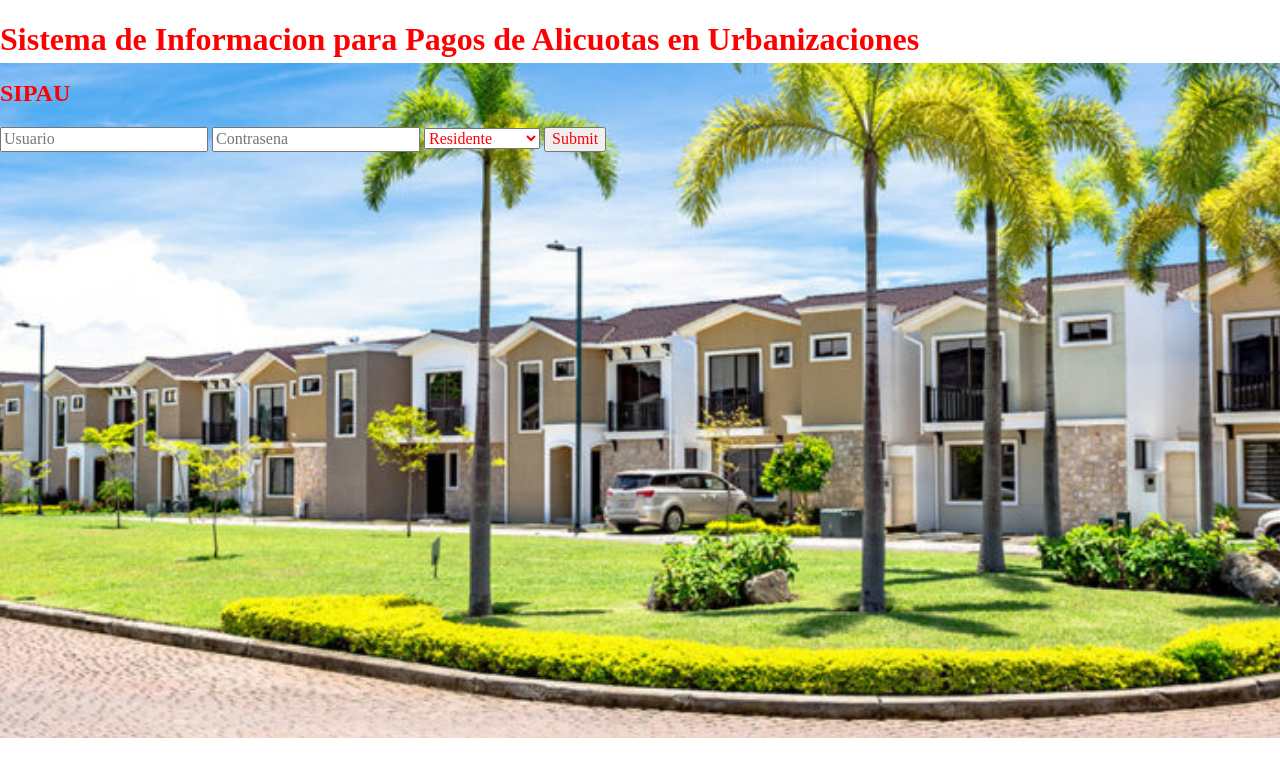
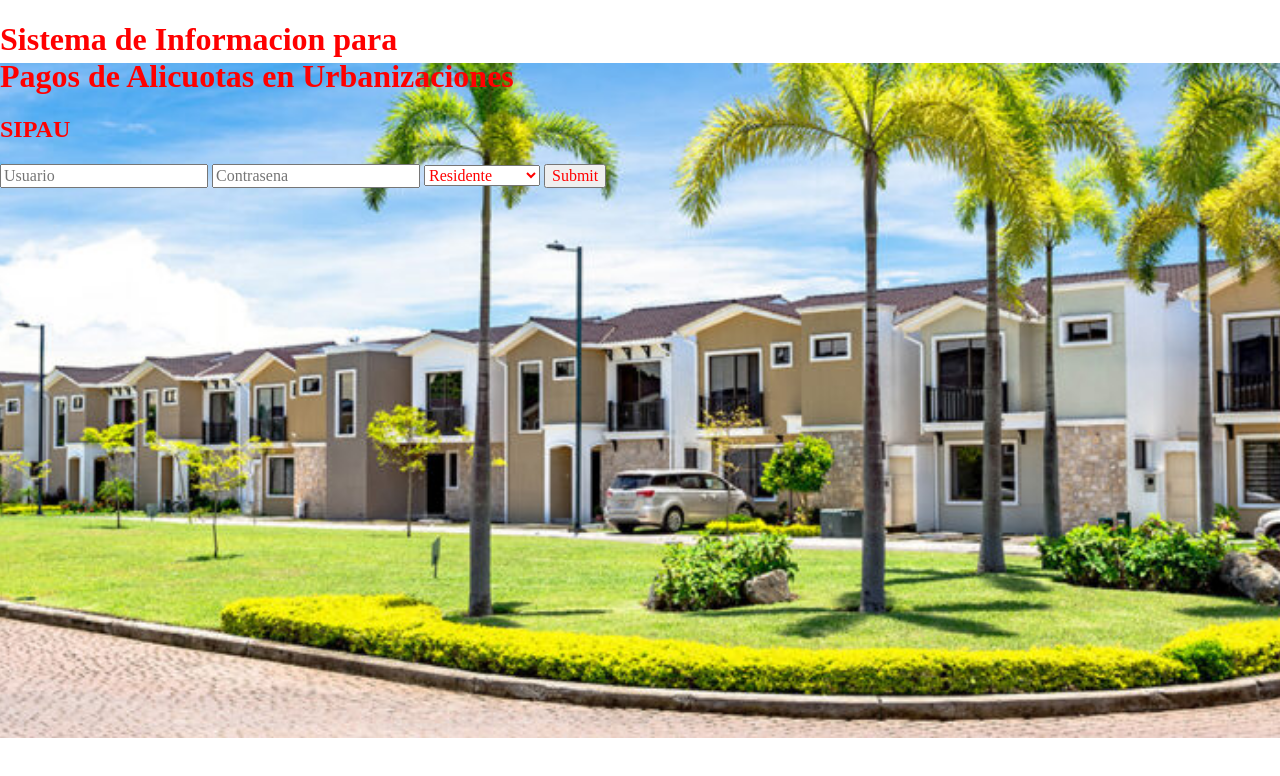
Before and after one commit to joselalangui/Proyecto-de-Desarrollo-Web, a website: page index.html in a window 1280 px wide. Drawn offline with nearby package versions, Linux system fonts and the light colour scheme.

Commit message:
Correcciones de lugar

```diff
--- a/index.html
+++ b/index.html
@@ -1,15 +1,15 @@
 <!DOCTYPE html>
 <html>
     <head>
-        <title>SIAPU</title>
+        <title>SIPAU</title>
         <meta name="viewport" content="width=device-width,initial-scale=1,maximum-scale=2,shrink-to-fit=no">
         <link rel="stylesheet" type="text/css" href="style.css">
         <link rel="stylesheet" type="text/css" href="node_modules/normalize.css/normalize.css">
     </head>
     <body>
-        <h1>Sistema de Informacion para Pagos de Alicuotas en Urbanizaciones</h1>
-        <h2>SIPAU</h2>
+        <h1>Sistema de Informacion para <br>Pagos de Alicuotas en Urbanizaciones</h1>
         <div>
+            <h2>SIPAU</h2>
             <input placeholder="Usuario" name="Nombre de usuario" required="required">
             <input placeholder="Contrasena" type="password" required="required">
             <select>
```
Also changed, not shown: administrador.html (+1 -1 lines).
